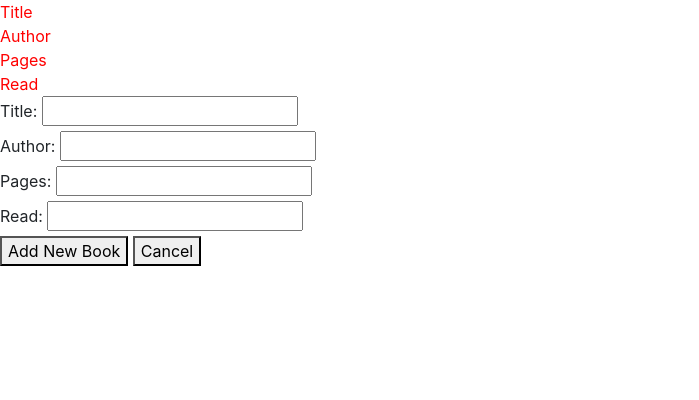
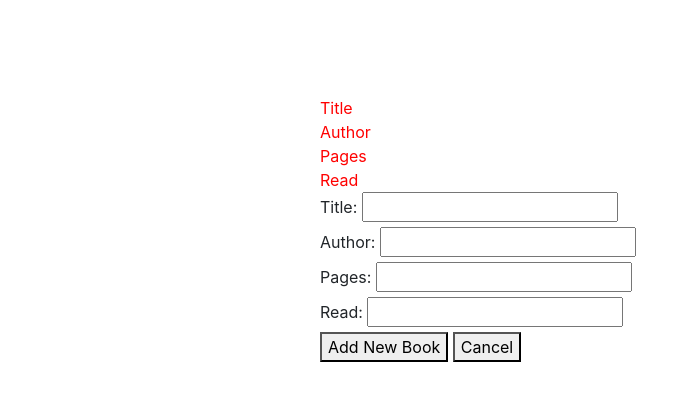
Before and after one commit to billodiallo/myLibrary, a plain HTML site: page index.html in a window 1280 px wide. Shown: the whole page, without its empty margins (0-699 px from the left). Drawn offline with nearby package versions, Linux system fonts and the light colour scheme.

Commit message:
Styling the form

```diff
--- a/css/styles.css
+++ b/css/styles.css
@@ -7,3 +7,9 @@
     padding-left: 10vh;
     float: left;
 }
+
+#hiddenFormDiv {
+    width: 80vh;
+    margin: auto;
+    margin-top: 12vh;
+}
```
